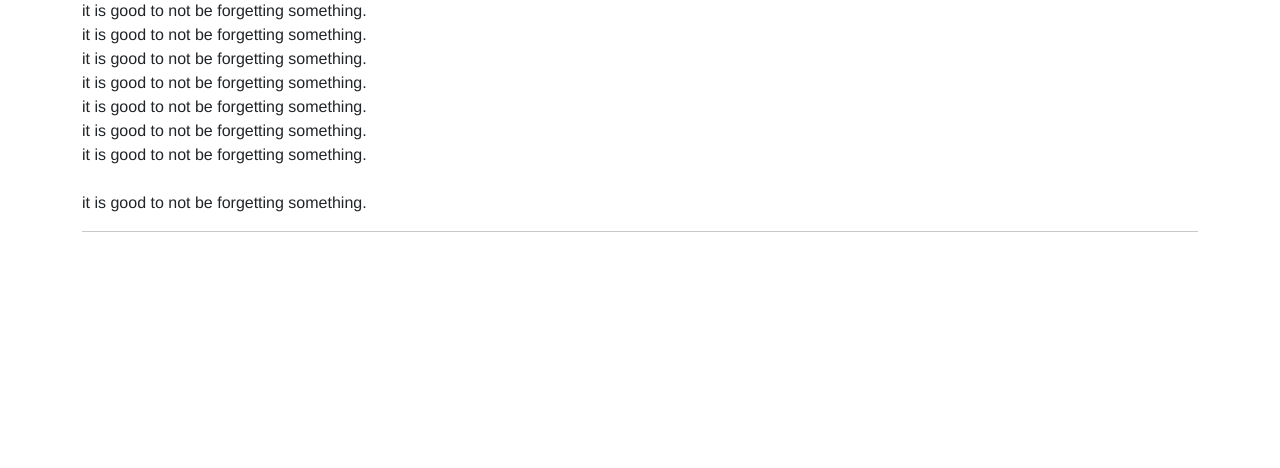
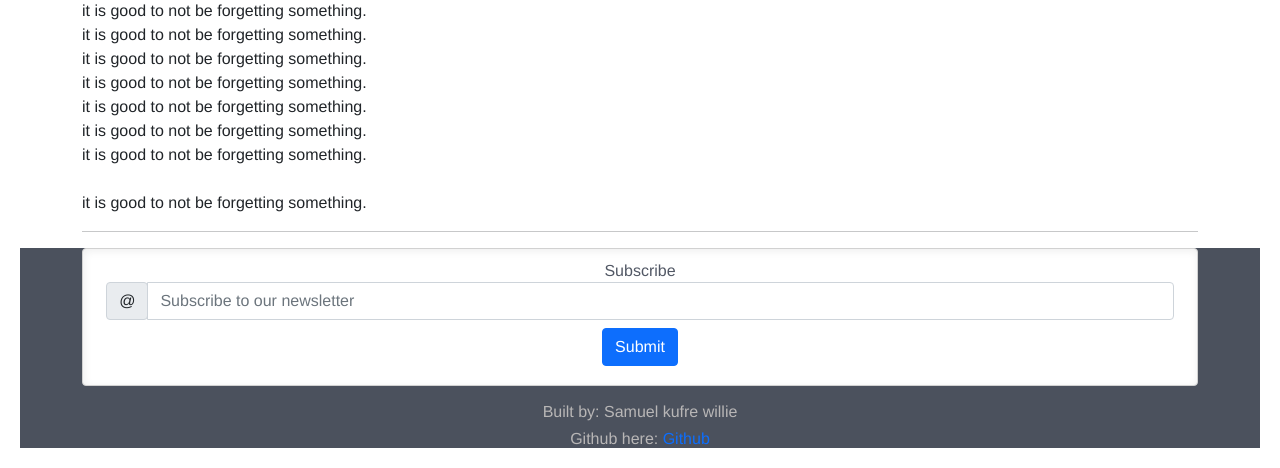
Before and after one commit to Chiefkufre/webBlog, a Flask app: page / in a window 1280 px wide. Shown: the part 358-826 px from the top of the page. Before the commit the page ends 590 px from the top, so only its background shows below. Run offline with Flask 2, Linux system fonts and the light colour scheme; data comes from the database, SQL or seed files in the repository; some libraries are stand-ins or nearby versions.

Commit message:
miscellanous

```diff
--- a/blog/static/css/main.css
+++ b/blog/static/css/main.css
@@ -38,3 +38,14 @@ button a{
 body h1{
   color: green;
 }
+
+footer{
+  background-color: #4b515d;
+  color: #B8B6B6;
+  text-align: center;
+}
+
+footer a{
+  text-decoration: none;
+
+}
--- a/blog/templates/about.html
+++ b/blog/templates/about.html
@@ -13,6 +13,6 @@
 
     {% endblock %}
 
-    {% block footer %}
+    {% block some %}
 
     {% endblock %}
--- a/blog/templates/base.html
+++ b/blog/templates/base.html
@@ -6,6 +6,7 @@
     <link href="https://cdn.jsdelivr.net/npm/bootstrap@5.1.3/dist/css/bootstrap.min.css" rel="stylesheet" integrity="sha384-1BmE4kWBq78iYhFldvKuhfTAU6auU8tT94WrHftjDbrCEXSU1oBoqyl2QvZ6jIW3" crossorigin="anonymous">
     <link rel="stylesheet" href="{{ url_for('static', filename='css/main.css') }}">
     {% block title %}<title>base</title>{% endblock %}
+
 </head>
 <body>
 
@@ -77,16 +78,23 @@
     {% endblock %}
 
 
+
+
   {% block footer %}
     <footer>
       <div class="container">
-          <form action="">
-              <label for="SUBSCRIBE">subscribe to newsletter</label>
-              <input type="submit" value="subscribe">
+        <form class="form-inline">
+          <label class="sr-only" for="subscribe">Subscribe</label>
+          <div class="input-group mb-2 mr-sm-2">
+            <div class="input-group-prepend">
+              <div class="input-group-text">@</div>
+            </div>
+            <input type="email" class="form-control" id="subscribe" name="subscribe" placeholder="Subscribe to our newsletter">
+          </div>
+          <button type="submit" class="btn btn-primary mb-2">Submit</button>
         </form>
       <h6>Built by: Samuel kufre willie</h6>
       <h6>Github here: <a href="https://github.com/chiefkufre">Github</a>  </h6>
-
     </div>
     </footer>
   {% endblock %}
--- a/blog/templates/contact.html
+++ b/blog/templates/contact.html
@@ -40,6 +40,6 @@
 
     {% endblock %}
 
-    {% block footer %}
+    {% block some %}
 
     {% endblock %}
--- a/blog/templates/edit.html
+++ b/blog/templates/edit.html
@@ -37,6 +37,6 @@
     </div>
     {% endblock %}
 
-    {% block footer %}
+    {% block some %}
 
     {% endblock %}
--- a/blog/templates/home.html
+++ b/blog/templates/home.html
@@ -1,11 +1,11 @@
 
-{% extends "base.html" %}
-{% block title %}<title>home</title>{% endblock %}
+    {% extends "base.html" %}
+
+    <!-- {% block head %}{% endblock %} -->
+    {% block title %}<title>home</title>{% endblock %}
 
 
-{% block header %}
-
-    {% endblock %}
+    {% block header %} {% endblock %}
 
     {% block content %}
     <div class="container">
@@ -20,8 +20,6 @@
         {% endfor %}
         <hr>
     </div>
-    {% endblock %}
+    {% endblock  %}
 
-    {% block footer %}
-
-{% endblock %}
+    {% block some %} {% endblock %}
--- a/blog/templates/login.html
+++ b/blog/templates/login.html
@@ -32,6 +32,6 @@
 
     {% endblock %}
 
-    {% block footer %}
+    {% block some %}
 
     {% endblock %}
--- a/blog/templates/posts.html
+++ b/blog/templates/posts.html
@@ -47,6 +47,6 @@
 
     {% endblock %}
 
-    {% block footer %}
+    {% block some %}
 
     {% endblock %}
```
Also changed, not shown: blog/templates/sign_up.html (+2 -6 lines). Lines whose indentation alone changed are shown as unchanged.
